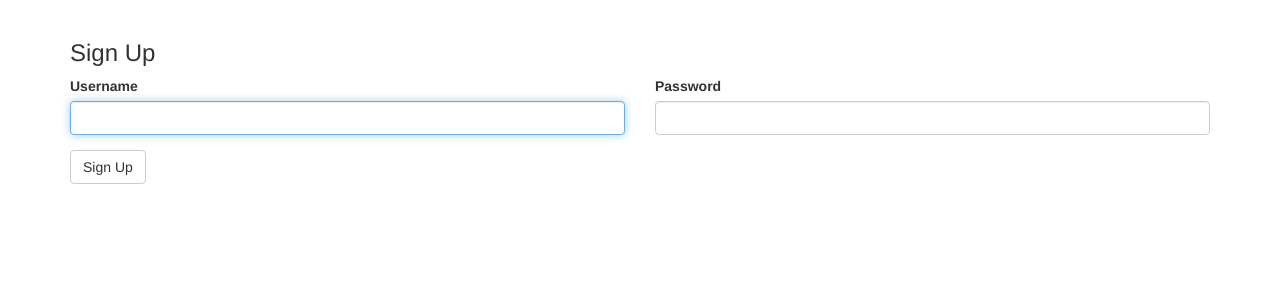
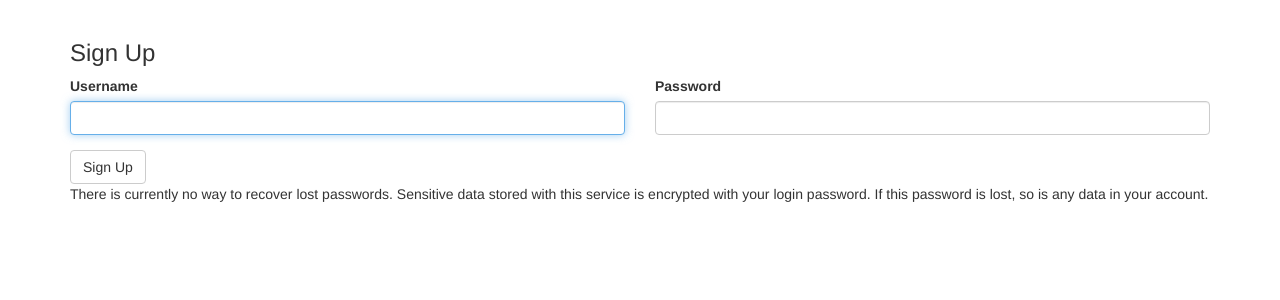
Before and after one commit to tortxof/flask-password, a Flask app: page /new-user in a window 1280 px wide. Shown: the part 51-351 px from the top of the page. Run offline with Flask 2, Linux system fonts and the light colour scheme; parts of the project's set-up code (start-up, migrations or seed data) failed here and were passed over; some libraries are stand-ins or nearby versions.

Commit message:
Added small disclaimer to login form.

```diff
--- a/templates/new-user.html
+++ b/templates/new-user.html
@@ -19,4 +19,9 @@
   </div>
   <button class="btn btn-default" type="submit">Sign Up</button>
 </form>
+<p>
+  There is currently no way to recover lost passwords. Sensitive data stored
+  with this service is encrypted with your login password. If this password is
+  lost, so is any data in your account.
+</p>
 {% endblock %}
```
